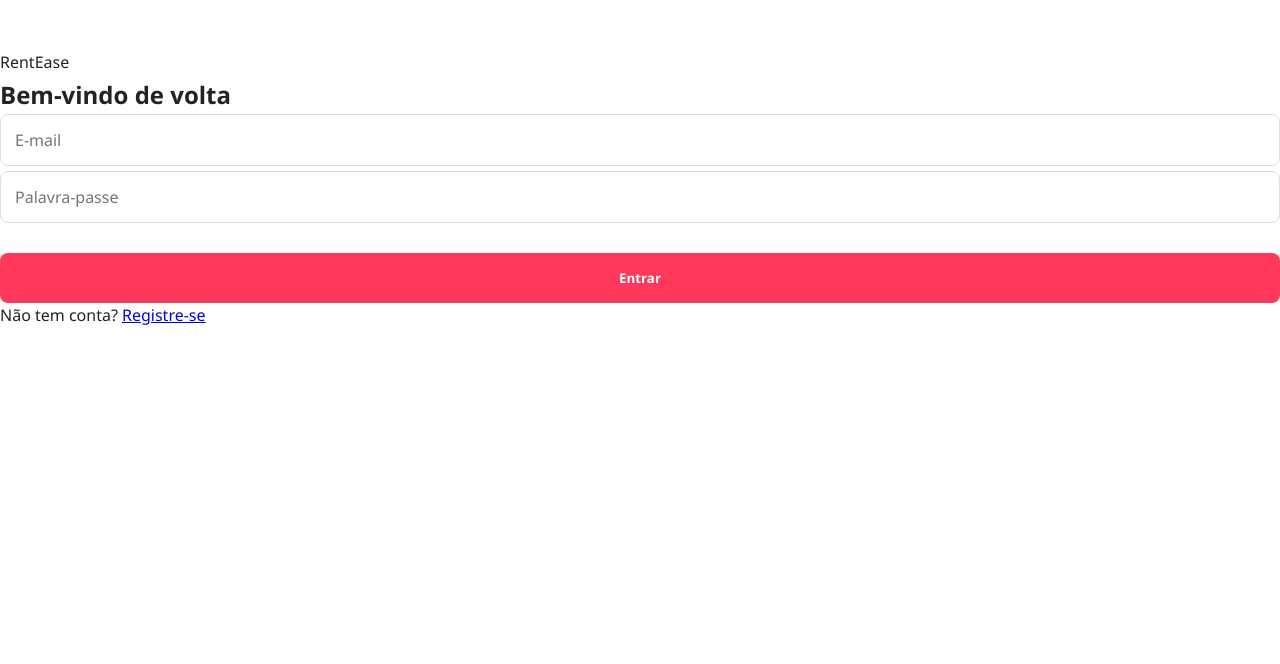
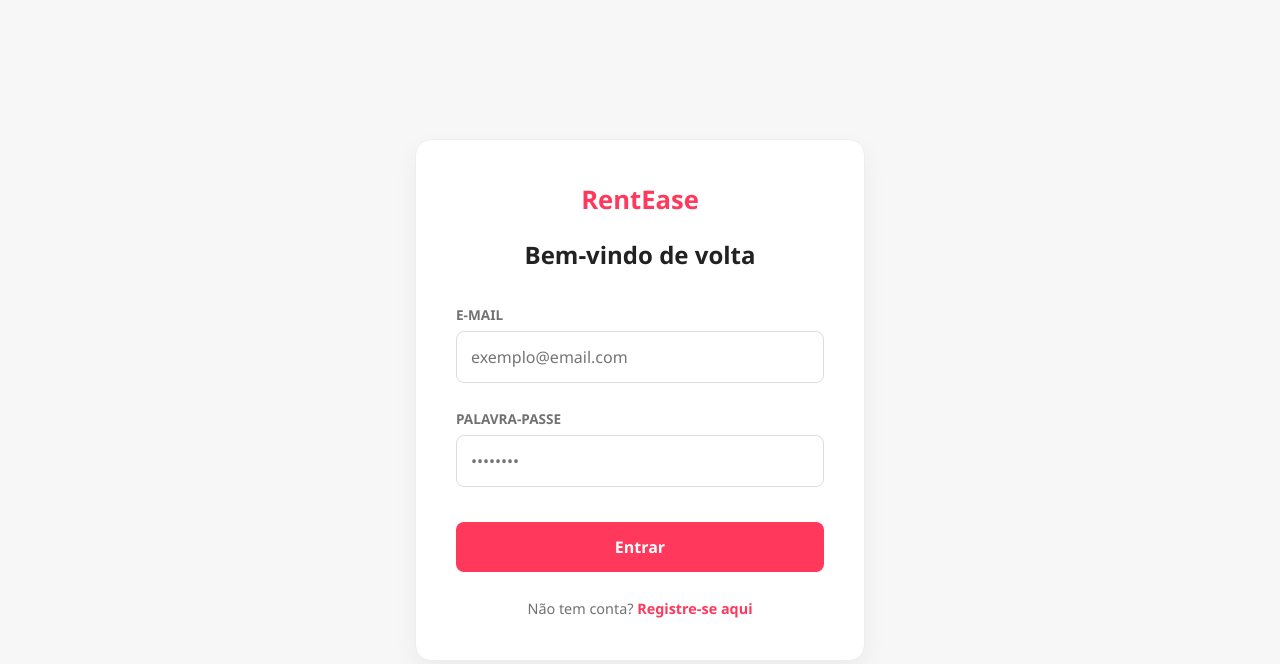
Before and after one commit to D4RTHS0RC3R3R/rentease, a plain HTML site: page login.html in a window 1280 px wide. Drawn offline with Linux system fonts and the light colour scheme.

Commit message:
Add files via upload

```diff
--- a/login.html
+++ b/login.html
@@ -1,48 +1,60 @@
 <!DOCTYPE html>
 <html lang="pt">
+
 <head>
     <meta charset="UTF-8">
     <meta name="viewport" content="width=device-width, initial-scale=1.0">
     <title>Login - RentEase</title>
     <link rel="stylesheet" href="styles.css">
 </head>
+
 <body class="auth-page">
-    <main class="auth-container">
-        <form id="login-form" class="airbnb-card" onsubmit="handleLogin(event)">
-            <div class="logo">RentEase</div>
-            <h2>Bem-vindo de volta</h2>
+    <div class="auth-container">
+        <div class="auth-card">
+            <div class="auth-header">
+                <h1 class="logo-link">RentEase</h1>
+                <h2>Bem-vindo de volta</h2>
 
-            <input type="email" id="login-email" placeholder="E-mail" required>
-            <input type="password" id="login-password" placeholder="Palavra-passe" required>
+            </div>
 
-            <button type="submit" class="btn-primary">Entrar</button>
+            <form id="login-form">
+                <div class="input-group">
+                    <label>E-mail</label>
+                    <input type="email" id="login-email" placeholder="exemplo@email.com" required>
+                </div>
 
-            <div class="auth-options">
-                <p>Não tem conta? <a href="register.html">Registre-se</a></p>
+                <div class="input-group">
+                    <label>Palavra-passe</label>
+                    <input type="password" id="login-password" placeholder="••••••••" required>
+                </div>
+
+                <button type="submit" class="btn-primary">Entrar</button>
+            </form>
+
+            <div class="auth-footer">
+                <p>Não tem conta? <a href="register.html">Registre-se aqui</a></p>
             </div>
-        </form>
-    </main>
+        </div>
+    </div>
 
     <script src="auth.js"></script>
     <script>
-        function handleLogin(event) {
-            event.preventDefault();
-
-            const users = JSON.parse(localStorage.getItem('users')) || [];
+        document.getElementById('login-form').onsubmit = (e) => {
+            e.preventDefault();
             const email = document.getElementById('login-email').value;
             const pass = document.getElementById('login-password').value;
 
-            const foundUser = users.find(u => u.email === email && u.password === pass);
+            const users = JSON.parse(localStorage.getItem('users')) || [];
+            const user = users.find(u => u.email === email && u.password === pass);
 
-            if (foundUser) {
-
-                createSession(foundUser);
-
+            if (user) {
+                createSession(user);
                 window.location.href = 'index.html';
             } else {
-                alert("Email ou password incorretos!");
+                alert("E-mail ou password incorretos.");
             }
-        }
+        };
     </script>
 </body>
+
 </html>
--- a/styles.css
+++ b/styles.css
@@ -217,3 +217,68 @@ select {
 .btn-delete:hover {
     background-color: #cc0000;
 }
+
+.auth-page {
+    background-color: #f7f7f7;
+    display: flex;
+    align-items: center;
+    justify-content: center;
+    min-height: 100vh;
+    padding: 20px;
+}
+
+.auth-container {
+    width: 100%;
+    max-width: 450px;
+}
+
+.auth-card {
+    background: white;
+    padding: 40px;
+    border-radius: 16px;
+    box-shadow: 0 10px 25px rgba(0,0,0,0.05);
+    border: 1px solid #eee;
+}
+
+.auth-header {
+    text-align: center;
+    margin-bottom: 30px;
+}
+
+.auth-header h2 {
+    margin-top: 10px;
+    font-size: 1.5rem;
+    color: #222;
+}
+
+.auth-header p {
+    color: #717171;
+    font-size: 0.9rem;
+}
+
+.input-group {
+    margin-bottom: 20px;
+}
+
+.auth-footer {
+    margin-top: 25px;
+    text-align: center;
+    font-size: 0.9rem;
+    color: #717171;
+}
+
+.auth-footer a {
+    color: var(--primary-color);
+    text-decoration: none;
+    font-weight: 600;
+}
+
+.auth-footer a:hover {
+    text-decoration: underline;
+}
+
+.auth-card .btn-primary {
+    margin-top: 10px;
+    padding: 14px;
+    font-size: 1rem;
+}
```
Also changed, not shown: new-flat.html (+1 -1 lines), profile.html (+26 -16 lines), profile.js (+33 -14 lines), register.html (+4 -9 lines).
